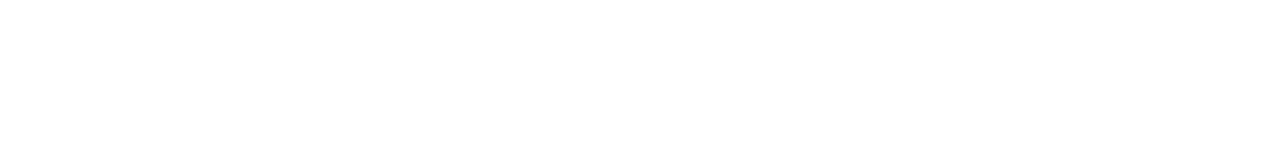
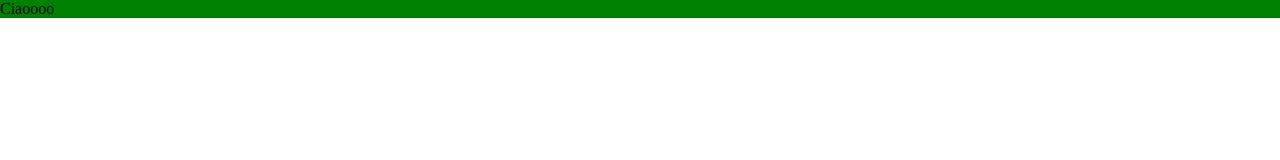
Before and after one commit to simoneburrai/htmlcss-responsive-layout, a plain HTML site: page index.html in a window 1280 px wide. Drawn offline with Linux system fonts and the light colour scheme.

Commit message:
feat: created media queries structure

```diff
--- a/css/desktop.css
+++ b/css/desktop.css
@@ -0,0 +1,6 @@
+@media screen and (min-width: 992px) {
+    main {
+        background-color: green;
+    }
+
+}
--- a/css/tablet.css
+++ b/css/tablet.css
@@ -0,0 +1,7 @@
+@media screen and (min-width: 768px) {
+
+
+    main {
+        background-color: red;
+    }
+}
--- a/index.html
+++ b/index.html
@@ -35,7 +35,7 @@
     </header>
 
     <main>
-
+        Ciaoooo
     </main>
 
     <footer>
```
